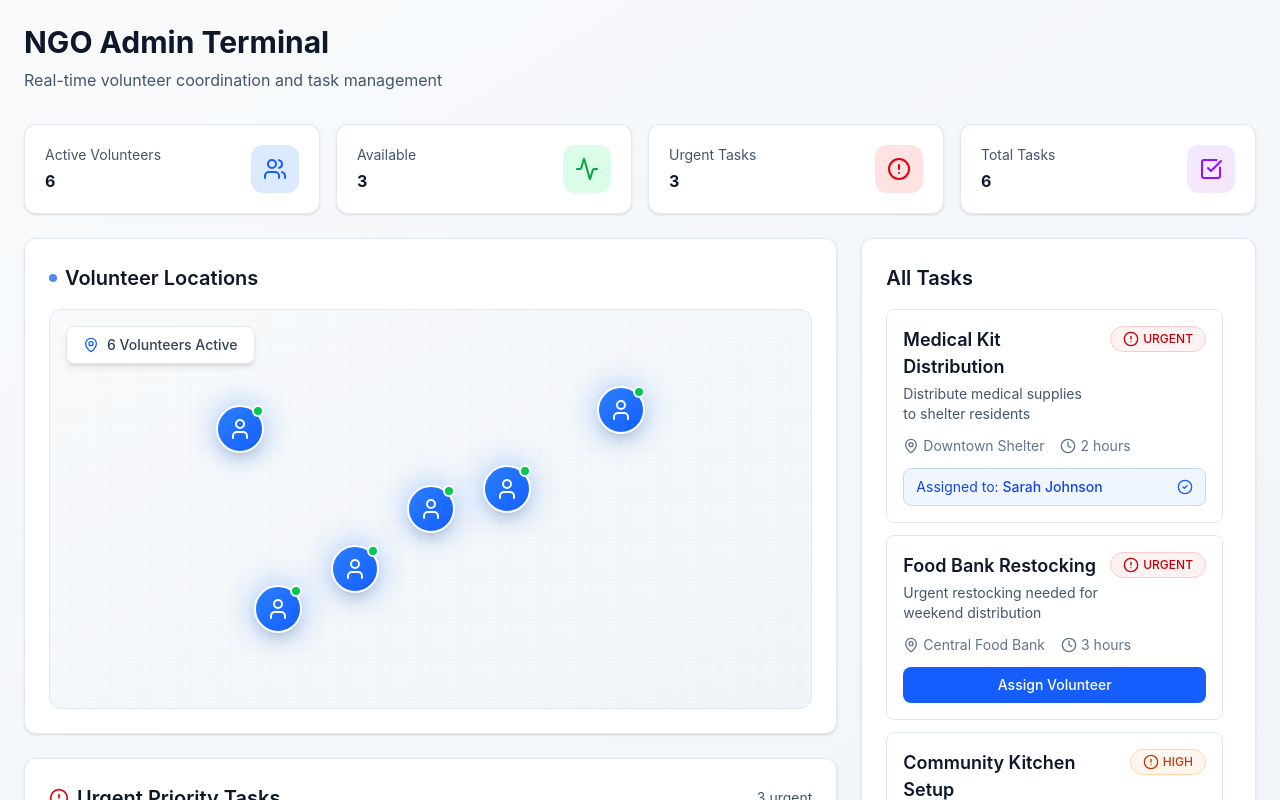
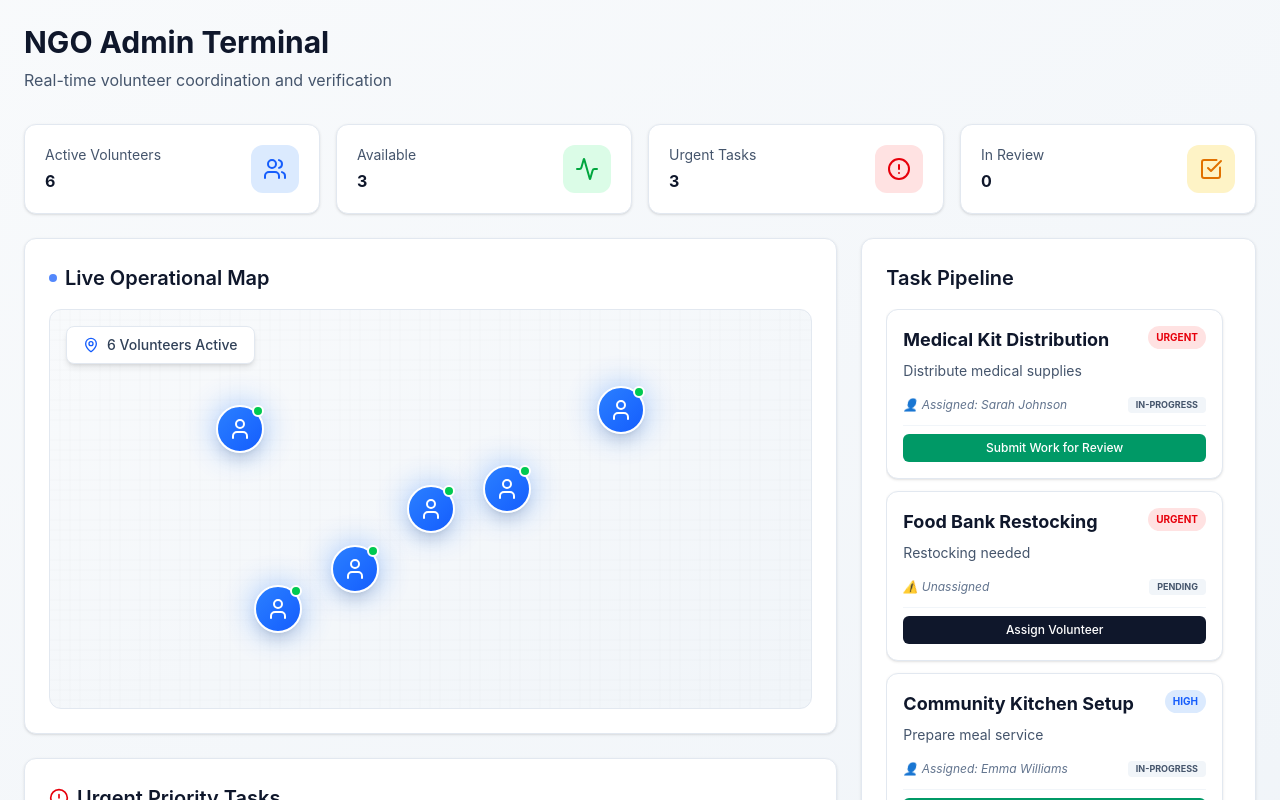
Before and after one commit to nirupamdutta746-web/Community-Helper, a React (Vite) app: page / in a window 1280 px wide. Built offline with nearby package versions, Linux system fonts and the light colour scheme.

Commit message:
Verification System Added

```diff
--- a/src/app/App.tsx
+++ b/src/app/App.tsx
@@ -6,8 +6,7 @@ import AssignTaskModal from './components/AssignTaskModal';
 import VolunteerList from './components/VolunteerList';
 import TaskManagement from './components/TaskManagement';
 
-
-interface Volunteer {
+export interface Volunteer {
   id: number;
   name: string;
   role: string;
@@ -16,7 +15,7 @@ interface Volunteer {
   currentTask: string | null;
 }
 
-interface Task {
+export interface Task {
   id: number;
   title: string;
   description: string;
@@ -24,135 +23,71 @@ interface Task {
   location: string;
   estimatedTime: string;
   assignedTo: string | null;
+  status: 'pending' | 'in-progress' | 'awaiting-review' | 'completed'; // Added for verification
+  proofUrl?: string; // Added to store verification link
 }
 
 export default function App() {
   const [selectedTask, setSelectedTask] = useState<Task | null>(null);
   const [volunteers, setVolunteers] = useState<Volunteer[]>([
-    {
-      id: 1,
-      name: 'Sarah Johnson',
-      role: 'Medical Support',
-      status: 'active',
-      position: { x: 25, y: 30 },
-      currentTask: 'Medical Kit Distribution'
-    },
-    {
-      id: 2,
-      name: 'Michael Chen',
-      role: 'Logistics',
-      status: 'active',
-      position: { x: 60, y: 45 },
-      currentTask: null
-    },
-    {
-      id: 3,
-      name: 'Emma Williams',
-      role: 'Food Distribution',
-      status: 'active',
-      position: { x: 40, y: 65 },
-      currentTask: 'Community Kitchen Setup'
-    },
-    {
-      id: 4,
-      name: 'James Rodriguez',
-      role: 'Transportation',
-      status: 'active',
-      position: { x: 75, y: 25 },
-      currentTask: null
-    },
-    {
-      id: 5,
-      name: 'Lisa Anderson',
-      role: 'Community Outreach',
-      status: 'active',
-      position: { x: 50, y: 50 },
-      currentTask: null
-    },
-    {
-      id: 6,
-      name: 'David Kumar',
-      role: 'Medical Support',
-      status: 'active',
-      position: { x: 30, y: 75 },
-      currentTask: 'Emergency Response'
-    }
+    { id: 1, name: 'Sarah Johnson', role: 'Medical Support', status: 'active', position: { x: 25, y: 30 }, currentTask: 'Medical Kit Distribution' },
+    { id: 2, name: 'Michael Chen', role: 'Logistics', status: 'active', position: { x: 60, y: 45 }, currentTask: null },
+    { id: 3, name: 'Emma Williams', role: 'Food Distribution', status: 'active', position: { x: 40, y: 65 }, currentTask: 'Community Kitchen Setup' },
+    { id: 4, name: 'James Rodriguez', role: 'Transportation', status: 'active', position: { x: 75, y: 25 }, currentTask: null },
+    { id: 5, name: 'Lisa Anderson', role: 'Community Outreach', status: 'active', position: { x: 50, y: 50 }, currentTask: null },
+    { id: 6, name: 'David Kumar', role: 'Medical Support', status: 'active', position: { x: 30, y: 75 }, currentTask: 'Emergency Response' }
   ]);
 
   const [tasks, setTasks] = useState<Task[]>([
-    {
-      id: 1,
-      title: 'Medical Kit Distribution',
-      description: 'Distribute medical supplies to shelter residents',
-      priority: 'urgent',
-      location: 'Downtown Shelter',
-      estimatedTime: '2 hours',
-      assignedTo: 'Sarah Johnson'
-    },
-    {
-      id: 2,
-      title: 'Food Bank Restocking',
-      description: 'Urgent restocking needed for weekend distribution',
-      priority: 'urgent',
-      location: 'Central Food Bank',
-      estimatedTime: '3 hours',
-      assignedTo: null
-    },
-    {
-      id: 3,
-      title: 'Community Kitchen Setup',
-      description: 'Set up and prepare community meal service',
-      priority: 'high',
-      location: 'Community Center',
-      estimatedTime: '4 hours',
-      assignedTo: 'Emma Williams'
-    },
-    {
-      id: 4,
-      title: 'Emergency Response',
-      description: 'Medical emergency assistance required',
-      priority: 'urgent',
-      location: 'Riverside District',
-      estimatedTime: '1 hour',
-      assignedTo: 'David Kumar'
-    },
-    {
-      id: 5,
-      title: 'Supply Transport',
-      description: 'Transport donated supplies from warehouse',
-      priority: 'high',
-      location: 'North Warehouse',
-      estimatedTime: '2 hours',
-      assignedTo: null
-    },
-    {
-      id: 6,
-      title: 'Volunteer Coordination',
-      description: 'Organize weekend volunteer schedules',
-      priority: 'medium',
-      location: 'NGO Office',
-      estimatedTime: '1.5 hours',
-      assignedTo: null
-    }
+    { id: 1, title: 'Medical Kit Distribution', description: 'Distribute medical supplies', priority: 'urgent', location: 'Downtown', estimatedTime: '2h', assignedTo: 'Sarah Johnson', status: 'in-progress' },
+    { id: 2, title: 'Food Bank Restocking', description: 'Restocking needed', priority: 'urgent', location: 'Central Bank', estimatedTime: '3h', assignedTo: null, status: 'pending' },
+    { id: 3, title: 'Community Kitchen Setup', description: 'Prepare meal service', priority: 'high', location: 'Community Center', estimatedTime: '4h', assignedTo: 'Emma Williams', status: 'in-progress' },
+    { id: 4, title: 'Emergency Response', description: 'Medical assistance required', priority: 'urgent', location: 'Riverside', estimatedTime: '1h', assignedTo: 'David Kumar', status: 'in-progress' }
   ]);
 
   const handleAssignTask = (volunteer: Volunteer) => {
     if (!selectedTask) return;
-
     setTasks(tasks.map(task =>
-      task.id === selectedTask.id
-        ? { ...task, assignedTo: volunteer.name }
-        : task
+      task.id === selectedTask.id ? { ...task, assignedTo: volunteer.name, status: 'in-progress' } : task
     ));
     setVolunteers(volunteers.map(v =>
-      v.id === volunteer.id
-        ? { ...v, currentTask: selectedTask.title }
-        : v
+      v.id === volunteer.id ? { ...v, currentTask: selectedTask.title } : v
     ));
     setSelectedTask(null);
   };
 
-  const urgentTasks = tasks.filter(t => t.priority === 'urgent');
+  // --- NEW VERIFICATION LOGIC ---
+
+  const handleSubmitForReview = (taskId: number) => {
+    const proof = prompt("Please enter the URL/Link as proof of work (e.g., photo link or report):");
+    if (!proof) return;
+
+    setTasks(prev => prev.map(t =>
+      t.id === taskId ? { ...t, status: 'awaiting-review', proofUrl: proof } : t
+    ));
+  };
+
+  const handleVerifyTask = (taskId: number) => {
+    const task = tasks.find(t => t.id === taskId);
+    if (!task) return;
+
+    // 1. Mark task as completed in the master list
+    setTasks(prev => prev.map(t =>
+      t.id === taskId ? { ...t, status: 'completed', assignedTo: null, priority: 'low' } : t
+    ));
+
+    // 2. Free up the volunteer so they can take new tasks
+    if (task.assignedTo) {
+      setVolunteers(prev => prev.map(v =>
+        v.name === task.assignedTo ? { ...v, currentTask: null } : v
+      ));
+    }
+    alert(`Task "${task.title}" has been officially verified!`);
+  };
+
+  // ------------------------------
+
+  const urgentTasks = tasks.filter(t => t.priority === 'urgent' && t.status !== 'completed');
   const availableVolunteers = volunteers.filter(v => !v.currentTask);
   const activeVolunteers = volunteers.filter(v => v.status === 'active');
 
@@ -161,9 +96,10 @@ export default function App() {
       <div className="max-w-[1800px] mx-auto">
         <div className="mb-8">
           <h1 className="text-3xl font-bold text-slate-900 mb-2">NGO Admin Terminal</h1>
-          <p className="text-slate-600">Real-time volunteer coordination and task management</p>
+          <p className="text-slate-600">Real-time volunteer coordination and verification</p>
         </div>
 
+        {/* Stats Row */}
         <div className="grid grid-cols-1 md:grid-cols-4 gap-4 mb-6">
           <div className="bg-white rounded-xl p-5 border border-slate-200 shadow-sm">
             <div className="flex items-center justify-between">
@@ -176,7 +112,6 @@ export default function App() {
               </div>
             </div>
           </div>
-
           <div className="bg-white rounded-xl p-5 border border-slate-200 shadow-sm">
             <div className="flex items-center justify-between">
               <div>
@@ -188,7 +123,6 @@ export default function App() {
               </div>
             </div>
           </div>
-
           <div className="bg-white rounded-xl p-5 border border-slate-200 shadow-sm">
             <div className="flex items-center justify-between">
               <div>
@@ -200,15 +134,14 @@ export default function App() {
               </div>
             </div>
           </div>
-
           <div className="bg-white rounded-xl p-5 border border-slate-200 shadow-sm">
             <div className="flex items-center justify-between">
               <div>
-                <div className="text-sm text-slate-600 mb-1">Total Tasks</div>
-                <div className="font-bold text-slate-900">{tasks.length}</div>
+                <div className="text-sm text-slate-600 mb-1">In Review</div>
+                <div className="font-bold text-slate-900">{tasks.filter(t => t.status === 'awaiting-review').length}</div>
               </div>
-              <div className="w-12 h-12 bg-purple-100 rounded-xl flex items-center justify-center">
-                <CheckSquare className="w-6 h-6 text-purple-600" />
+              <div className="w-12 h-12 bg-amber-100 rounded-xl flex items-center justify-center">
+                <CheckSquare className="w-6 h-6 text-amber-600" />
               </div>
             </div>
           </div>
@@ -219,30 +152,26 @@ export default function App() {
             <div className="bg-white rounded-xl p-6 border border-slate-200 shadow-sm">
               <h2 className="font-semibold text-slate-900 mb-4 flex items-center gap-2">
                 <div className="w-2 h-2 bg-blue-600 rounded-full animate-pulse"></div>
-                Volunteer Locations
+                Live Operational Map
               </h2>
               <div className="h-[400px]">
-                <VolunteerMap
-                  volunteers={volunteers}
-                  onVolunteerClick={(volunteer) => console.log('Clicked:', volunteer)}
-                />
+                <VolunteerMap volunteers={volunteers} onVolunteerClick={() => {}} />
               </div>
             </div>
 
             <div className="bg-white rounded-xl p-6 border border-slate-200 shadow-sm">
-              <div className="flex items-center justify-between mb-4">
-                <h2 className="font-semibold text-slate-900 flex items-center gap-2">
-                  <AlertCircle className="w-5 h-5 text-red-600" />
-                  Urgent Priority Tasks
-                </h2>
-                <span className="text-sm text-slate-600">{urgentTasks.length} urgent</span>
-              </div>
+              <h2 className="font-semibold text-slate-900 mb-4 flex items-center gap-2">
+                <AlertCircle className="w-5 h-5 text-red-600" />
+                Urgent Priority Tasks
+              </h2>
               <div className="grid grid-cols-1 md:grid-cols-2 gap-4">
                 {urgentTasks.map(task => (
                   <TaskCard
                     key={task.id}
                     task={task}
                     onAssign={() => setSelectedTask(task)}
+                    onReview={() => handleSubmitForReview(task.id)}
+                    onVerify={() => handleVerifyTask(task.id)}
                   />
                 ))}
               </div>
@@ -251,13 +180,15 @@ export default function App() {
 
           <div className="space-y-6">
             <div className="bg-white rounded-xl p-6 border border-slate-200 shadow-sm">
-              <h2 className="font-semibold text-slate-900 mb-4">All Tasks</h2>
+              <h2 className="font-semibold text-slate-900 mb-4">Task Pipeline</h2>
               <div className="space-y-3 max-h-[600px] overflow-y-auto pr-2">
-                {tasks.map(task => (
+                {tasks.filter(t => t.status !== 'completed').map(task => (
                   <TaskCard
                     key={task.id}
                     task={task}
                     onAssign={() => setSelectedTask(task)}
+                    onReview={() => handleSubmitForReview(task.id)}
+                    onVerify={() => handleVerifyTask(task.id)}
                   />
                 ))}
               </div>
@@ -269,46 +200,36 @@ export default function App() {
                 {volunteers.map(volunteer => (
                   <div key={volunteer.id} className="flex items-center justify-between p-3 rounded-lg bg-slate-50 border border-slate-200">
                     <div className="flex items-center gap-3">
-                      <div className="w-8 h-8 bg-gradient-to-br from-blue-500 to-blue-600 rounded-full flex items-center justify-center">
-                        <Users className="w-4 h-4 text-white" />
+                      <div className="w-8 h-8 bg-blue-600 rounded-full flex items-center justify-center text-white text-[10px] font-bold">
+                        {volunteer.name.charAt(0)}
                       </div>
                       <div>
                         <div className="text-sm font-medium text-slate-900">{volunteer.name}</div>
-                        <div className="text-xs text-slate-500">{volunteer.role}</div>
+                        <div className="text-[10px] text-slate-500">{volunteer.role}</div>
                       </div>
                     </div>
-                    {volunteer.currentTask ? (
-                      <span className="text-xs px-2 py-1 bg-yellow-100 text-yellow-700 rounded-full border border-yellow-200">
-                        Busy
-                      </span>
-                    ) : (
-                      <span className="text-xs px-2 py-1 bg-green-100 text-green-700 rounded-full border border-green-200">
-                        Available
-                      </span>
-                    )}
+                    <span className={`text-[10px] px-2 py-0.5 rounded-full border ${
+                      volunteer.currentTask ? 'bg-yellow-100 text-yellow-700 border-yellow-200' : 'bg-green-100 text-green-700 border-green-200'
+                    }`}>
+                      {volunteer.currentTask ? 'Busy' : 'Available'}
+                    </span>
                   </div>
                 ))}
               </div>
             </div>
           </div>
         </div>
-      </div>
-      {/* // Temporary container for TaskManagement and VolunteerList components */}
-      <div>
-        {/* We pass a function that takes a new task and adds it to the existing list */}
-        <TaskManagement
-          onAddTask={(newTask: Task) => setTasks(prevTasks => [...prevTasks, newTask])}
-        />
-        <VolunteerList
-          volunteers={volunteers}
-          onAddVolunteer={(newVol: Volunteer) => setVolunteers(prev => [...prev, newVol])}
-        />
+
+        <div className="mt-10">
+          <TaskManagement onAddTask={(newTask: Task) => setTasks(prev => [...prev, { ...newTask, status: 'pending' }])} />
+          <VolunteerList volunteers={volunteers} onAddVolunteer={(newVol: Volunteer) => setVolunteers(prev => [...prev, newVol])} />
+        </div>
       </div>
 
       {selectedTask && (
         <AssignTaskModal
           task={selectedTask}
-          volunteers={volunteers}
+          volunteers={volunteers.filter(v => !v.currentTask)}
           onAssign={handleAssignTask}
           onClose={() => setSelectedTask(null)}
         />
--- a/src/app/components/TaskCard.tsx
+++ b/src/app/components/TaskCard.tsx
@@ -1,72 +1,82 @@
-import { Clock, MapPin, AlertCircle, CheckCircle2 } from 'lucide-react';
-
-interface Task {
+interface TaskCardProps {
+  task: {
     id: number;
     title: string;
     description: string;
     priority: 'urgent' | 'high' | 'medium' | 'low';
-  location: string;
-  estimatedTime: string;
     assignedTo: string | null;
+    status: 'pending' | 'in-progress' | 'awaiting-review' | 'completed';
+    proofUrl?: string;
+  };
+  onAssign: () => void;
+  onReview: () => void;
+  onVerify: () => void;
 }
 
-interface TaskCardProps {
-  task: Task;
-  onAssign: (task: Task) => void;
-}
-
-export default function TaskCard({ task, onAssign }: TaskCardProps) {
-  const priorityColors = {
-    urgent: 'bg-red-50 border-red-200 text-red-700',
-    high: 'bg-orange-50 border-orange-200 text-orange-700',
-    medium: 'bg-yellow-50 border-yellow-200 text-yellow-700',
-    low: 'bg-green-50 border-green-200 text-green-700'
-  };
-
-  const priorityIcons = {
-    urgent: <AlertCircle className="w-4 h-4" />,
-    high: <AlertCircle className="w-4 h-4" />,
-    medium: <Clock className="w-4 h-4" />,
-    low: <CheckCircle2 className="w-4 h-4" />
+export default function TaskCard({ task, onAssign, onReview, onVerify }: TaskCardProps) {
+  // 1. Determine the card's border color based on status
+  const getBorderColor = () => {
+    if (task.status === 'awaiting-review') return 'border-amber-400 bg-amber-50';
+    if (task.status === 'completed') return 'border-green-200 bg-slate-50 opacity-75';
+    return 'border-slate-200 bg-white';
   };
 
   return (
-    <div className="bg-white rounded-lg border border-slate-200 hover:border-slate-300 transition-all hover:shadow-md p-4">
-      <div className="flex items-start justify-between gap-3 mb-3">
-        <div className="flex-1">
-          <h3 className="font-semibold text-slate-900 mb-1">{task.title}</h3>
-          <p className="text-sm text-slate-600">{task.description}</p>
-        </div>
-        <span className={`px-3 py-1 rounded-full text-xs font-medium border ${priorityColors[task.priority]} flex items-center gap-1 whitespace-nowrap`}>
-          {priorityIcons[task.priority]}
-          {task.priority.toUpperCase()}
+    <div className={`p-4 rounded-xl border shadow-sm transition-all ${getBorderColor()}`}>
+      <div className="flex justify-between items-start mb-2">
+        <h3 className="font-bold text-slate-900">{task.title}</h3>
+        <span className={`text-[10px] uppercase px-2 py-1 rounded-full font-bold ${
+          task.priority === 'urgent' ? 'bg-red-100 text-red-600' : 'bg-blue-100 text-blue-600'
+        }`}>
+          {task.priority}
         </span>
       </div>
 
-      <div className="flex items-center gap-4 text-sm text-slate-500 mb-3">
-        <div className="flex items-center gap-1">
-          <MapPin className="w-4 h-4" />
-          <span>{task.location}</span>
-        </div>
-        <div className="flex items-center gap-1">
-          <Clock className="w-4 h-4" />
-          <span>{task.estimatedTime}</span>
-        </div>
+      <p className="text-sm text-slate-600 mb-4">{task.description}</p>
+
+      <div className="space-y-3">
+        <div className="flex items-center justify-between text-xs">
+          <span className="text-slate-500 italic">
+            {task.assignedTo ? `👤 Assigned: ${task.assignedTo}` : '⚠️ Unassigned'}
+          </span>
+          <span className={`font-bold px-2 py-0.5 rounded text-[9px] uppercase ${
+            task.status === 'awaiting-review' ? 'bg-amber-200 text-amber-800' : 'bg-slate-100 text-slate-600'
+          }`}>
+            {task.status || 'pending'}
+          </span>
         </div>
 
-      {task.assignedTo ? (
-        <div className="flex items-center justify-between bg-blue-50 px-3 py-2 rounded-lg border border-blue-200">
-          <span className="text-sm text-blue-700">Assigned to: <span className="font-medium">{task.assignedTo}</span></span>
-          <CheckCircle2 className="w-4 h-4 text-blue-600" />
+        {/* --- DYNAMIC ACTION BUTTONS --- */}
+        <div className="pt-2 border-t border-slate-100">
+          {task.status === 'awaiting-review' ? (
+            <div className="space-y-2">
+              <div className="text-[10px] text-amber-700 bg-white p-1 rounded border border-amber-200 truncate">
+                <strong>Proof:</strong> {task.proofUrl}
               </div>
+              <button
+                onClick={onVerify}
+                className="w-full bg-amber-600 text-white text-xs py-1.5 rounded-md hover:bg-amber-700 font-bold transition-colors shadow-sm"
+              >
+                Verify & Close Task
+              </button>
+            </div>
+          ) : task.assignedTo ? (
+            <button
+              onClick={onReview}
+              className="w-full bg-emerald-600 text-white text-xs py-1.5 rounded-md hover:bg-emerald-700 transition-colors"
+            >
+              Submit Work for Review
+            </button>
           ) : (
             <button
-          onClick={() => onAssign(task)}
-          className="w-full bg-blue-600 hover:bg-blue-700 text-white px-4 py-2 rounded-lg transition-colors text-sm font-medium"
+              onClick={onAssign}
+              className="w-full bg-slate-900 text-white text-xs py-1.5 rounded-md hover:bg-slate-800 transition-colors"
             >
               Assign Volunteer
             </button>
           )}
         </div>
+      </div>
+    </div>
   );
 }
--- a/src/app/components/TaskManagement.tsx
+++ b/src/app/components/TaskManagement.tsx
@@ -1,15 +1,5 @@
 import React, { useState, type ChangeEvent, type FormEvent } from 'react';
-
-// Define the interface to match App.tsx exactly
-interface Task {
-  id: number;
-  title: string;
-  description: string;
-  priority: 'urgent' | 'high' | 'medium' | 'low';
-  location: string;
-  estimatedTime: string;
-  assignedTo: string | null;
-}
+import type { Task } from '../App';
 
 interface TaskManagementProps {
   onAddTask: (task: Task) => void;
@@ -29,23 +19,22 @@ const TaskManagement: React.FC<TaskManagementProps> = ({ onAddTask }) => {
 
   const handleTaskSubmit = (e: FormEvent) => {
     e.preventDefault();
-
-    // Construct the full Task object required by App.tsx
     const newTask: Task = {
-      id: Date.now(), // Generate a unique ID
+      id: Date.now(),
       title: taskForm.title,
       description: taskForm.description,
       priority: taskForm.priority,
-      location: 'Remote / Office', // Default value
-      estimatedTime: 'TBD',         // Default value
+      location: 'Remote / Office',
+      estimatedTime: 'TBD',
       assignedTo: null,
+      status: 'pending',
     };
 
-    onAddTask(newTask); // Update the state in App.tsx
-    alert('Task successfully added to the dashboard!');
+    onAddTask(newTask);
 
     // Reset form
     setTaskForm({ title: '', description: '', priority: 'medium' });
+    alert('Task successfully added to the dashboard!');
   };
 
   return (
```
Lines whose indentation alone changed are shown as unchanged.
